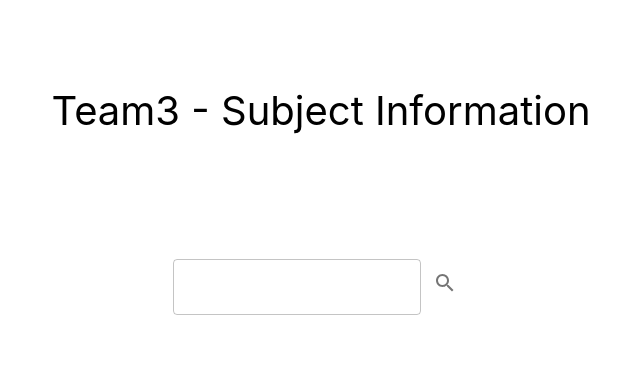
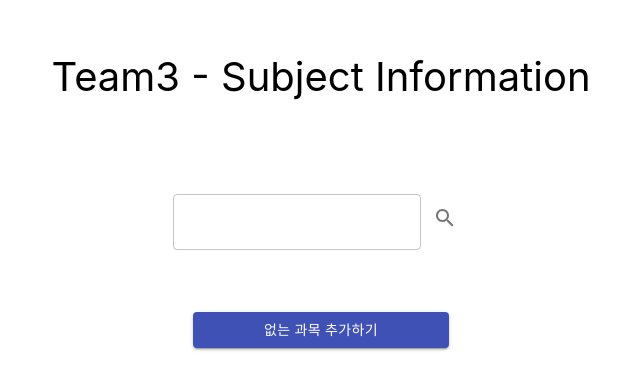
Before and after one commit to vhehfhvl/Webprogramming-team3, a React (Create React App) app in the folder team3/: page / in a window 1280 px wide. Shown: the part 200-590 px from the top of the page, without its empty margins (319-959 px from the left). Built offline with nearby package versions, Linux system fonts and the light colour scheme.

Commit message:
Subject Add Button

```diff
--- a/team3/src/App.css
+++ b/team3/src/App.css
@@ -30,6 +30,11 @@
   font-size: 40px;
 }
 
+.App-AddButton{
+  width: 20%;
+  height: 15%;
+}
+
 .App-link {
   color: #61dafb;
 }
--- a/team3/src/App.js
+++ b/team3/src/App.js
@@ -2,9 +2,19 @@ import React, { useState, useEffect } from 'react';
 import logo from './logo.svg';
 import './App.css';
 import { Link } from 'react-router-dom';
+
+
+//Material Ui
 import { IconButton, TextField, Dialog, DialogContent, DialogActions, Button} from '@material-ui/core/';
 import { makeStyles, withStyles } from '@material-ui/styles';
 import SearchIcon from '@material-ui/icons/Search';
+
+//Firebase
+import firebase from 'firebase/app';
+import 'firebase/firestore';
+import 'firebase/auth';
+import 'firebase/storage';
+import 'firebase/database';
 
 function App() {
 
@@ -14,7 +24,7 @@ function App() {
   const [searchValue, setSearchValue] = useState('');
   const [changedPostList, setChangedPostList] = useState('');
   const [searchResult, setSearchResult] = useState(false);
-
+  const [addSubject, setAddSubject] = useState(false);
 
   const onChangeSearchValue = (e) => setSearchValue(e.target.value);
 
@@ -23,9 +33,17 @@ function App() {
     setSearchResult(true)
     // const searchResult = postList.filter(post => post.title.indexOf(searchValue) !== -1);
     // setChangedPostList(searchResult);
-    // setSearchValue('');
+    setSearchValue('');
   }
 
+
+  const onAdd = (e) => {
+    e.preventDefault();
+    setAddSubject(true)
+    // const searchResult = postList.filter(post => post.title.indexOf(searchValue) !== -1);
+    // setChangedPostList(searchResult);
+    setSearchValue('');
+  }
 
 
   return (
@@ -33,7 +51,6 @@ function App() {
       <header className="App-header">
 
       <div className="App-title">Team3 - Subject Information</div>
-      <br/>
       <br/>
       <br/>
       <br/>
@@ -45,6 +62,19 @@ function App() {
           </IconButton>
       </form>
 
+
+      {/* <Link to={{
+        pathname: "/AddSubject",
+      }}> */}
+      <br></br>
+      <br></br>
+      <Button variant="contained" color="primary" className="App-AddButton" align="center" onClick={onAdd}>
+          없는 과목 추가하기
+      </Button>
+      {/* </Link> */}
+
+
+
       <Dialog open={searchResult} onClose={!searchResult}>
           <DialogContent>
               {/* <p className={styles['position-name']}>{selectedPositionName}</p>
@@ -55,6 +85,17 @@ function App() {
           </DialogActions>
       </Dialog>
 
+
+      <Dialog open={addSubject} onClose={!addSubject}>
+          <DialogContent>
+              {/* <p className={styles['position-name']}>{selectedPositionName}</p>
+              <div className={styles['job-description']}>{description}</div> */}
+          </DialogContent>
+          <DialogActions>
+              <Button variant="outlined" color="primary" onClick={() => {setAddSubject(!addSubject)}}>Close</Button>
+          </DialogActions>
+      </Dialog>
+
       </header>
     </div>
   );
```
